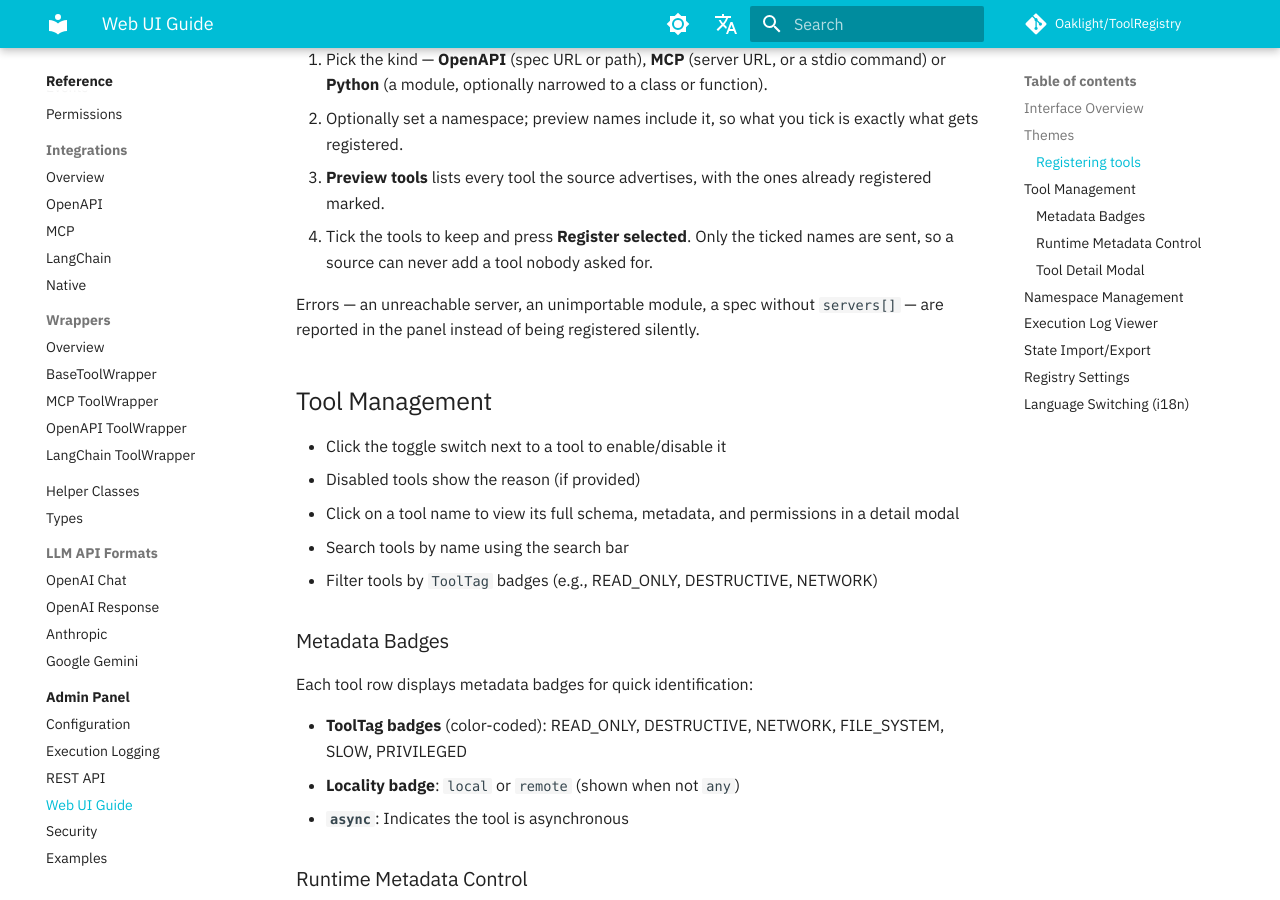
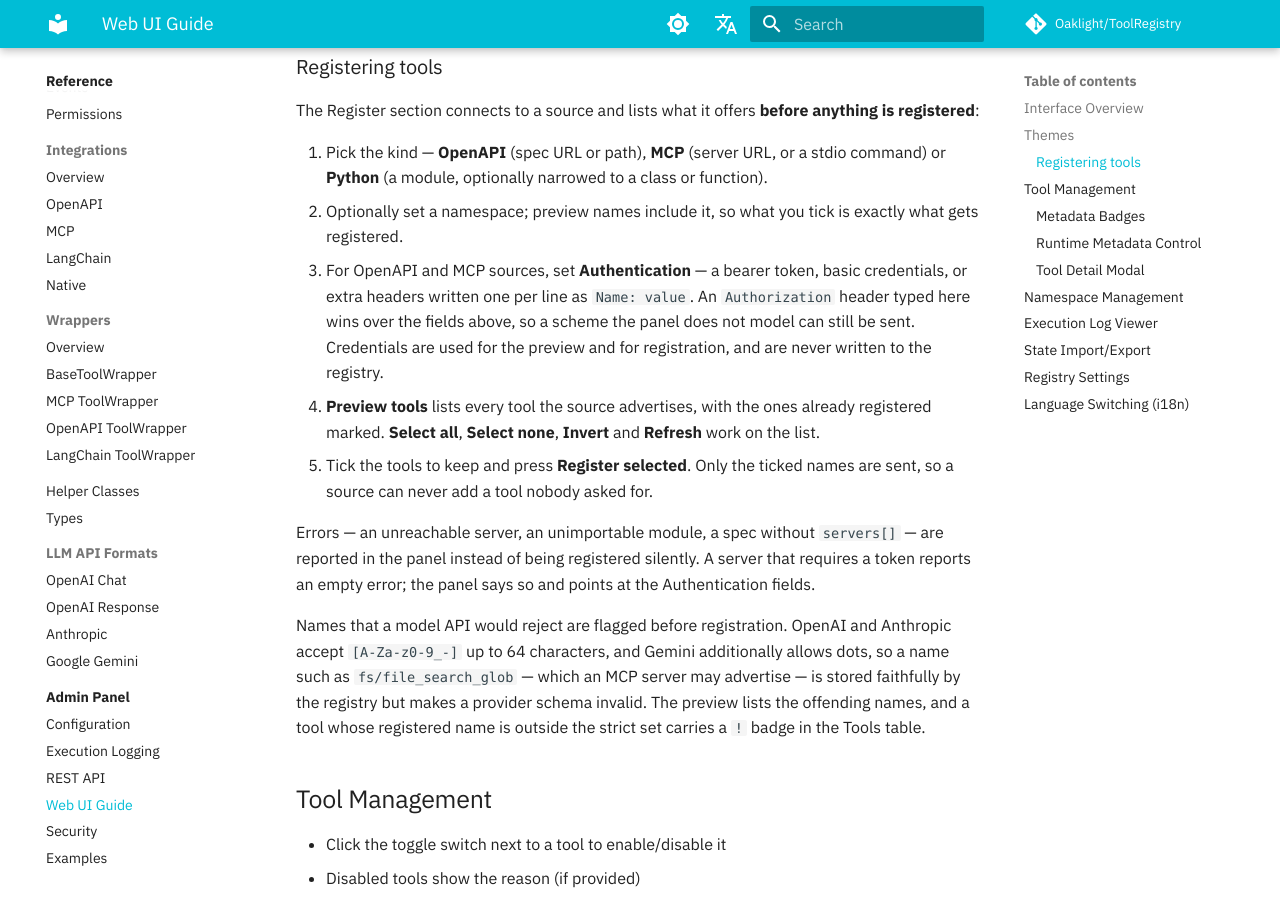
Before and after one commit to Oaklight/ToolRegistry, an MkDocs documentation site: the page built from docs/admin/web-ui.md, in a window 1280 px wide and 900 px high, scrolled down 1361 px. Built offline with MkDocs 1.6.1 and Material for MkDocs 9.7.7, drawn with Linux system fonts in a browser that asks for light colours; some web fonts are replaced; comment, search, counter and statistics services are not loaded; some of the changed text lies outside the part shown.

Commit message:
docs(admin): source credentials, name warnings and stat navigation

```diff
--- a/docs/admin/web-ui.md
+++ b/docs/admin/web-ui.md
@@ -20,6 +20,10 @@ The rail collapses to icons with the toggle at its foot (the choice is
 remembered), and below 900px it becomes a drawer opened by the header's menu
 button. The header stays pinned to the top and shares the rail's surface, so
 the two read as one frame around the content.
+
+The overview cards at the top of the Tools section are links: the total opens
+the unfiltered list, enabled and disabled open it filtered to that status, and
+the namespace count opens the Namespaces panel.
 
 ## Themes
 
@@ -52,13 +56,28 @@ anything is registered**:
    function).
 2. Optionally set a namespace; preview names include it, so what you tick is
    exactly what gets registered.
-3. **Preview tools** lists every tool the source advertises, with the ones
-   already registered marked.
-4. Tick the tools to keep and press **Register selected**. Only the ticked
+3. For OpenAPI and MCP sources, set **Authentication** — a bearer token, basic
+   credentials, or extra headers written one per line as `Name: value`. An
+   `Authorization` header typed here wins over the fields above, so a scheme
+   the panel does not model can still be sent. Credentials are used for the
+   preview and for registration, and are never written to the registry.
+4. **Preview tools** lists every tool the source advertises, with the ones
+   already registered marked. **Select all**, **Select none**, **Invert** and
+   **Refresh** work on the list.
+5. Tick the tools to keep and press **Register selected**. Only the ticked
    names are sent, so a source can never add a tool nobody asked for.
 
 Errors — an unreachable server, an unimportable module, a spec without
 `servers[]` — are reported in the panel instead of being registered silently.
+A server that requires a token reports an empty error; the panel says so and
+points at the Authentication fields.
+
+Names that a model API would reject are flagged before registration. OpenAI and
+Anthropic accept `[A-Za-z0-9_-]` up to 64 characters, and Gemini additionally
+allows dots, so a name such as `fs/file_search_glob` — which an MCP server may
+advertise — is stored faithfully by the registry but makes a provider schema
+invalid. The preview lists the offending names, and a tool whose registered
+name is outside the strict set carries a `!` badge in the Tools table.
 
 ## Tool Management
 
```
Also changed, not shown: docs/changelog.md (+1 -0 lines).
